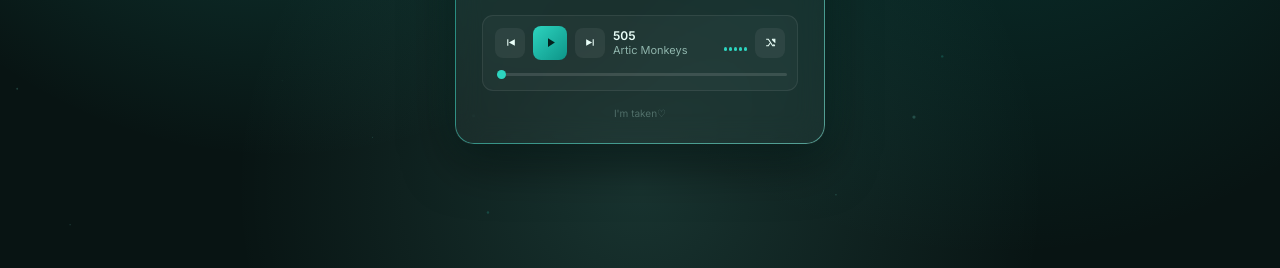
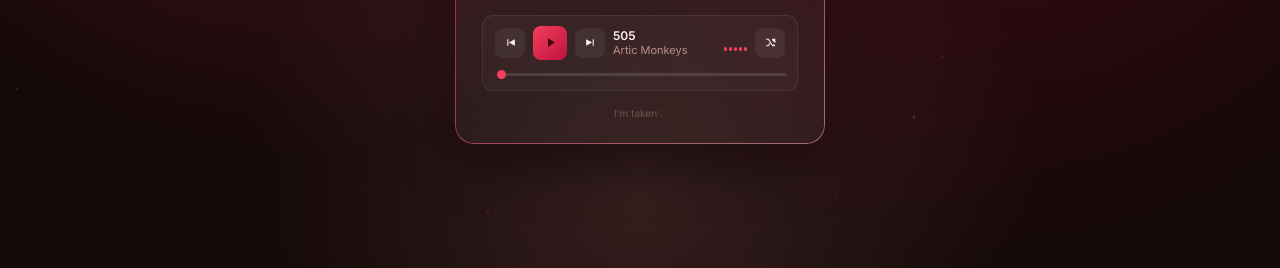
Before and after one commit to tophatedits-afk/TopHat, a plain HTML site: page index.html in a window 1280 px wide. Shown: the part 532-800 px from the top of the page. Drawn offline with Linux system fonts and the light colour scheme.

Commit message:
New Commit

```diff
--- a/index.html
+++ b/index.html
@@ -3,7 +3,7 @@
 <head>
 <meta charset="UTF-8">
 <meta name="viewport" content="width=device-width, initial-scale=1.0">
-<title>PLUSS ULTRAAA!</title>
+<title>TopHat</title>
 <link rel="preconnect" href="https://fonts.googleapis.com">
 <link href="https://fonts.googleapis.com/css2?family=Sora:wght@600;700&family=Inter:wght@400;500;600&display=swap" rel="stylesheet">
 <style>
@@ -14,18 +14,18 @@
      as this html file, then reference the filenames
      in CONFIG below.
      ============================================= */
-  :root{
-    --bg-0:#050c0b;
-    --bg-1:#081413;
-    --glass:rgba(255,255,255,0.04);
-    --glass-border:rgba(255,255,255,0.08);
-    --text-hi:#eafff9;
-    --text-lo:#8fb5ac;
-    --teal:#2dd4bf;
-    --teal-deep:#0d9488;
-    --teal-light:#7cf2df;
-    --discord:#5865F2;
-  }
+:root{
+  --bg-0:#0c0505;
+  --bg-1:#140808;
+  --glass:rgba(255,255,255,0.04);
+  --glass-border:rgba(255,255,255,0.08);
+  --text-hi:#fff0ee;
+  --text-lo:#bd8f8c;
+  --teal:#f43f5e;
+  --teal-deep:#be123c;
+  --teal-light:#fca5a5;
+  --discord:#5865F2;
+}
 
   *{box-sizing:border-box;}
   html,body{
@@ -42,9 +42,9 @@
     inset:0;
     z-index:0;
     background:
-      radial-gradient(circle at 22% 25%, rgba(45,212,191,0.28), transparent 42%),
-      radial-gradient(circle at 78% 35%, rgba(13,148,136,0.26), transparent 45%),
-      radial-gradient(circle at 50% 90%, rgba(124,242,223,0.14), transparent 42%),
+    radial-gradient(circle at 22% 25%, rgba(244,63,94,0.28), transparent 42%),
+    radial-gradient(circle at 78% 35%, rgba(190,18,60,0.26), transparent 45%),
+    radial-gradient(circle at 50% 90%, rgba(252,165,165,0.14), transparent 42%),
       var(--bg-1);
   }
   canvas#particles{
@@ -71,7 +71,7 @@
     border:1px solid var(--glass-border);
     backdrop-filter:blur(14px);
     -webkit-backdrop-filter:blur(14px);
-    box-shadow:0 18px 50px rgba(0,0,0,0.5), 0 0 40px rgba(45,212,191,0.10);
+    box-shadow:0 18px 50px rgba(0,0,0,0.5), 0 0 40px rgba(244,63,94,0.10);
     text-align:center;
     animation:card-in .5s ease both;
   }
@@ -122,7 +122,7 @@
     font-weight:700;
     font-size:30px;
     color:var(--text-hi);
-    box-shadow:0 0 24px rgba(45,212,191,0.22);
+    box-shadow:0 0 24px rgba(244,63,94,0.22);
   }
   .status-dot{
     position:absolute;
@@ -181,7 +181,7 @@
   .link-btn:hover{
     transform:translateY(-1px);
     background:rgba(255,255,255,0.06);
-    border-color:rgba(45,212,191,0.45);
+    border-color:rgba(244,63,94,0.45);
   }
   .link-btn svg{ width:16px; height:16px; flex-shrink:0; }
   .link-btn span{ margin-left:auto; opacity:.3; font-size:12px; }
@@ -210,16 +210,16 @@
     flex-shrink:0;
     transition:background .15s ease, color .15s ease;
   }
-  .ctrl-btn:hover{ background:rgba(45,212,191,0.18); }
+  .ctrl-btn:hover{ background:rgba(244,63,94,0.18)}
   .ctrl-btn svg{ width:13px; height:13px; }
-  .ctrl-btn.active{ color:var(--teal); background:rgba(45,212,191,0.15); }
+  .ctrl-btn.active{ color:var(--teal); background:rgba(244,63,94,0.15); }
 
   .play-btn{
     width:34px;height:34px;
     border-radius:8px;
     border:none;
     background:linear-gradient(135deg,var(--teal),var(--teal-deep));
-    color:#04211d;
+    color:#3f0510;
     cursor:pointer;
     display:flex;align-items:center;justify-content:center;
     flex-shrink:0;
@@ -254,9 +254,9 @@
   .footer-tag{
     margin-top:16px;
     font-size:10px;
-    color:rgba(143,181,172,0.45);
+    color:rgba(189,143,140,0.45);
   }
-  .footer-tag b{ color:rgba(45,212,191,0.7); }
+  .footer-tag b{ color:rgba(244,63,94,0.7); }
 
   @media (prefers-reduced-motion: reduce){
     .card::before{ animation:none !important; }
@@ -341,9 +341,9 @@
   ],
 
   links: [
-    { label: "Spotify",   url: "https://open.spotify.com/user/315mahc4vfvzf5upfniu5r4lx2r4", icon: "spotify" },
-    { label: "YouTube",   url: "https://www.youtube.com/", icon: "youtube" },
-    { label: "Roblox",    url: "https://www.roblox.com/users/2355854258/profile", icon: "roblox" },
+    { label: "Spotify",   url: "https://open.spotify.com/user/31wc2tzbsidghgnvtgcf2t4gqpsa", icon: "spotify" },
+    { label: "YouTube",   url: "https://www.youtube.com/@TopHat_Edits", icon: "youtube" },
+    { label: "Roblox",    url: "https://www.roblox.com/users/3499098117/profile", icon: "roblox" },
   ],
   startingViews: 1
 };
@@ -530,7 +530,7 @@
       r:Math.random()*1.3+0.3,
       vx:(Math.random()-0.5)*0.1,
       vy:(Math.random()-0.5)*0.1,
-      hue: Math.random()>0.5 ? '45,212,191' : '124,242,223'
+      hue: Math.random()>0.5 ? '244,63,94' : '252,165,165'
     }));
   }
   function frame(){
```
